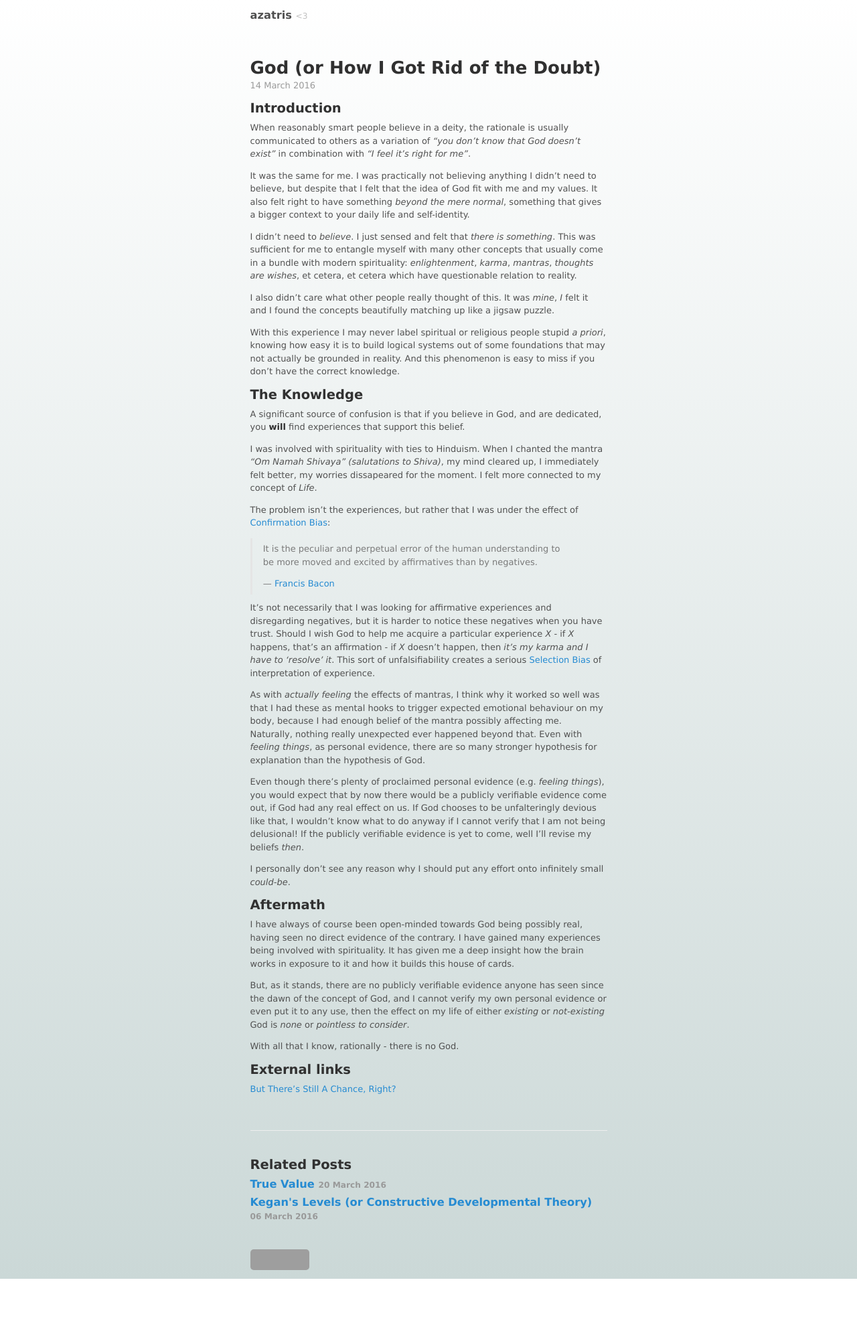
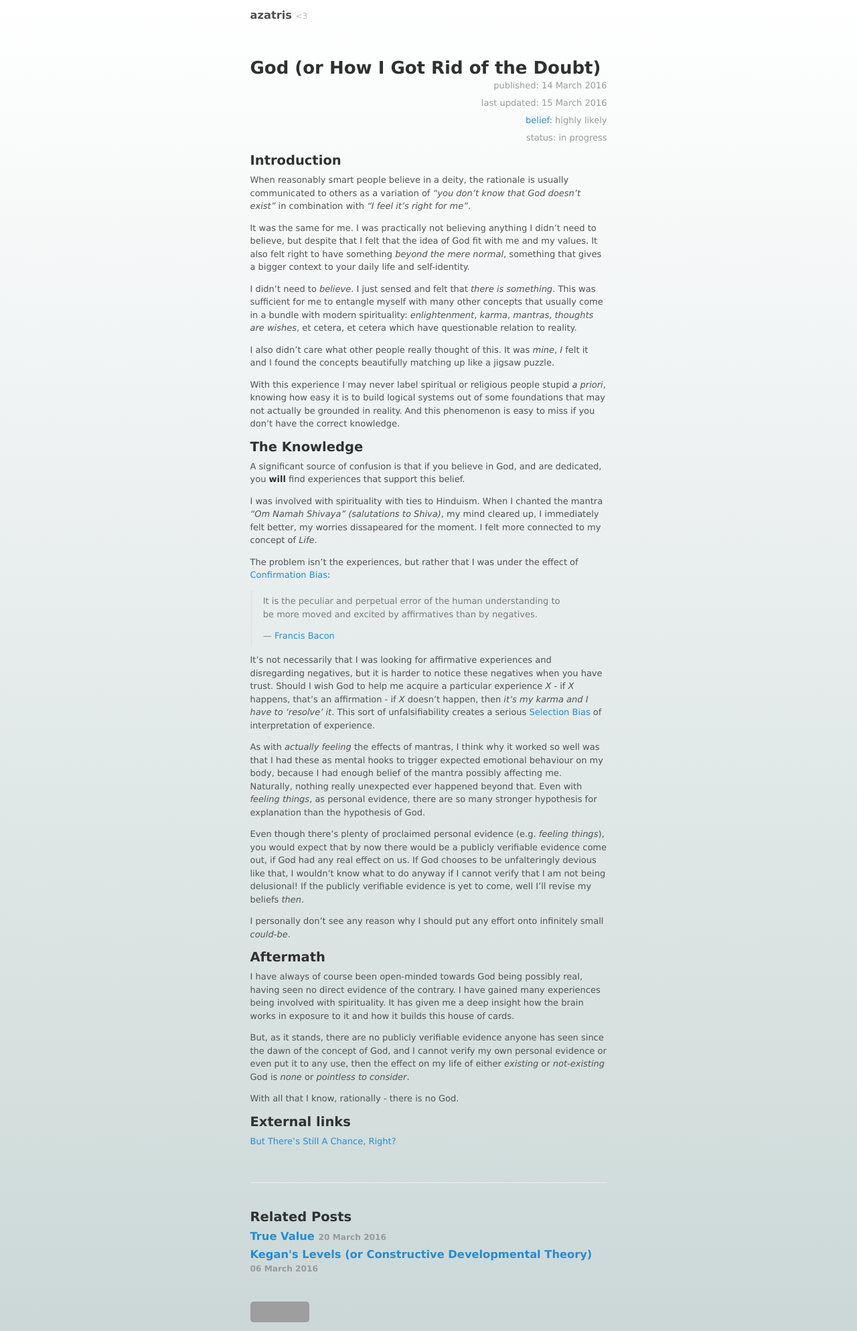
Before and after one commit to azatris/azatris.github.io, a Jekyll site: the page built from _posts/2016-03-14-god.md, in a window 1280 px wide. Shown: the whole page at 67% size. Built offline with Jekyll 4.4.1, drawn with Linux system fonts in a browser that asks for light colours; comment, search, counter and statistics services are not loaded; before the commit the page ends 1910 px from its top, so only the background shows below that; grey boxes are pictures that could not be loaded.

Commit message:
Add metadata to posts

```diff
--- a/_layouts/post.html
+++ b/_layouts/post.html
@@ -5,7 +5,19 @@ comments: true
 
 <article class="post">
   <h1 class="post-title">{{ page.title }}</h1>
-  <time datetime="{{ page.date | date_to_xmlschema }}" class="post-date">{{ page.date | date_to_long_string }}</time>
+  <time datetime="{{ page.date | date_to_xmlschema }}" class="post-metadata">published: {{ page.date | date_to_long_string }}</time>
+  {% if page.last_updated %}
+  <time datetime="{{ page.last_updated | date_to_xmlschema }}"class="post-metadata">last updated: {{ page.last_updated | date_to_long_string }}</time>
+  {% endif %}
+  {% if page.belief %}
+  <belief class="post-metadata">
+    <a href="http://www.gwern.net/About#belief-tags"><span title="Explanation of 'belief' metadata">belief:</span></a>
+    {{ page.belief }}
+  </belief>
+  {% endif %}
+  {% if page.status %}
+  <status class="post-metadata">status: {{ page.status }}</status>
+  {% endif %}
   {{ content }}
 </article>
 
--- a/_posts/2016-03-14-god.md
+++ b/_posts/2016-03-14-god.md
@@ -1,6 +1,9 @@
 ---
 layout: post
 title: God (or How I Got Rid of the Doubt)
+last_updated: 2016-03-15
+belief: highly likely
+status: in progress
 ---
 {% include latex.html %}
 
--- a/_sass/_posts.scss
+++ b/_sass/_posts.scss
@@ -20,7 +20,8 @@
 }
 
 // Meta data line below post title
-.post-date {
+.post-metadata {
+  text-align: right;
   display: block;
   margin-top: -.5rem;
   margin-bottom: 1rem;
```
Also changed, not shown: _posts/2016-03-06-levels.md (+3 -0 lines), _posts/2016-03-20-true-value.md (+2 -0 lines).
